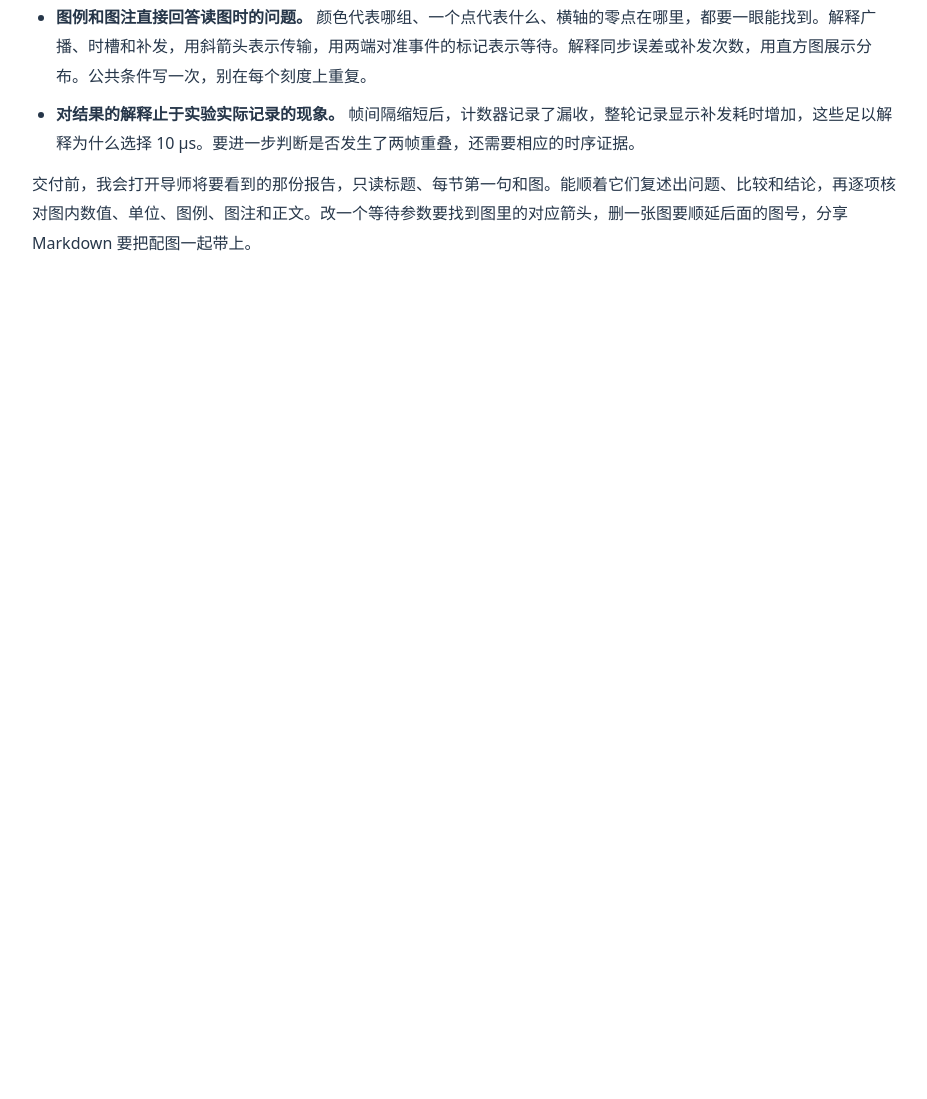
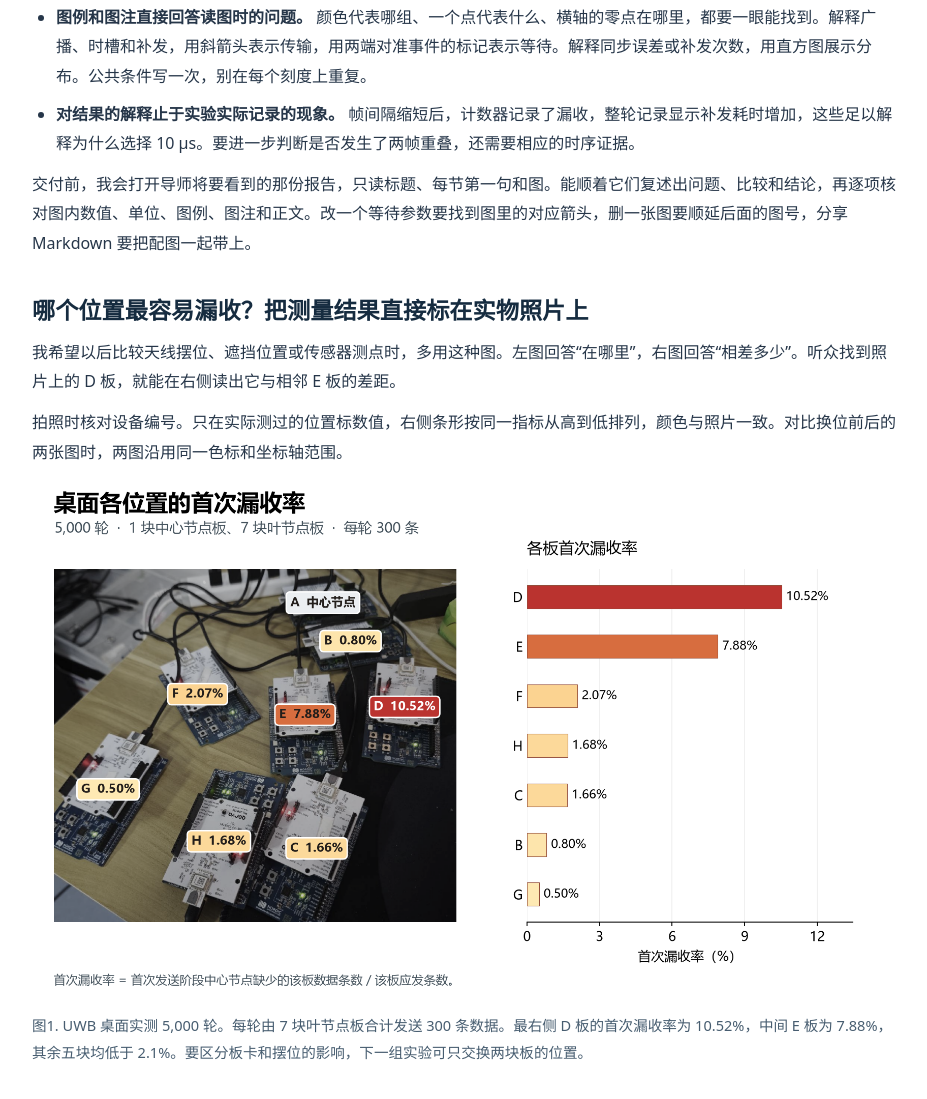
Before and after one commit to pardonhu/pardonhu.github.io, a plain HTML site: page research-notes/report-lessons/index.html in a window 1280 px wide. Shown: the part 1460-2559 px from the top of the page, without its empty margins (176-1103 px from the left). Before the commit the page ends 1794 px from the top, so only its background shows below. Drawn offline with Linux system fonts and the light colour scheme.

Commit message:
Publish the photo-based UWB measurement figure and report template guidance

```diff
--- a/research-notes/report-lessons/index.html
+++ b/research-notes/report-lessons/index.html
@@ -56,6 +56,11 @@
 <li><strong>图例和图注直接回答读图时的问题。</strong> 颜色代表哪组、一个点代表什么、横轴的零点在哪里，都要一眼能找到。解释广播、时槽和补发，用斜箭头表示传输，用两端对准事件的标记表示等待。解释同步误差或补发次数，用直方图展示分布。公共条件写一次，别在每个刻度上重复。</li>
 <li><strong>对结果的解释止于实验实际记录的现象。</strong> 帧间隔缩短后，计数器记录了漏收，整轮记录显示补发耗时增加，这些足以解释为什么选择 10 μs。要进一步判断是否发生了两帧重叠，还需要相应的时序证据。</li>
 </ul>
-<p>交付前，我会打开导师将要看到的那份报告，只读标题、每节第一句和图。能顺着它们复述出问题、比较和结论，再逐项核对图内数值、单位、图例、图注和正文。改一个等待参数要找到图里的对应箭头，删一张图要顺延后面的图号，分享 Markdown 要把配图一起带上。</p></article></main>
+<p>交付前，我会打开导师将要看到的那份报告，只读标题、每节第一句和图。能顺着它们复述出问题、比较和结论，再逐项核对图内数值、单位、图例、图注和正文。改一个等待参数要找到图里的对应箭头，删一张图要顺延后面的图号，分享 Markdown 要把配图一起带上。</p>
+<h2>哪个位置最容易漏收？把测量结果直接标在实物照片上</h2>
+<p>我希望以后比较天线摆位、遮挡位置或传感器测点时，多用这种图。左图回答“在哪里”，右图回答“相差多少”。听众找到照片上的 D 板，就能在右侧读出它与相邻 E 板的差距。</p>
+<p>拍照时核对设备编号。只在实际测过的位置标数值，右侧条形按同一指标从高到低排列，颜色与照片一致。对比换位前后的两张图时，两图沿用同一色标和坐标轴范围。</p>
+<figure><img alt="桌面实物照片上的七个测点及各点首次漏收率排名" src="images/%E6%A1%8C%E9%9D%A2%E5%90%84%E4%BD%8D%E7%BD%AE%E9%A6%96%E6%AC%A1%E6%BC%8F%E6%94%B6%E7%8E%87-5000%E8%BD%AE.png" loading="lazy"><figcaption>图1. UWB 桌面实测 5,000 轮。每轮由 7 块叶节点板合计发送 300 条数据。最右侧 D 板的首次漏收率为 10.52%，中间 E 板为 7.88%，其余五块均低于 2.1%。要区分板卡和摆位的影响，下一组实验可只交换两块板的位置。</figcaption></figure>
+</article></main>
 </body>
 </html>
```
Also changed, not shown: research-notes/report-template/index.html (+1 -1 lines), research-notes/report-lessons/images/桌面各位置首次漏收率-5000轮.png (added), 1 other file.
